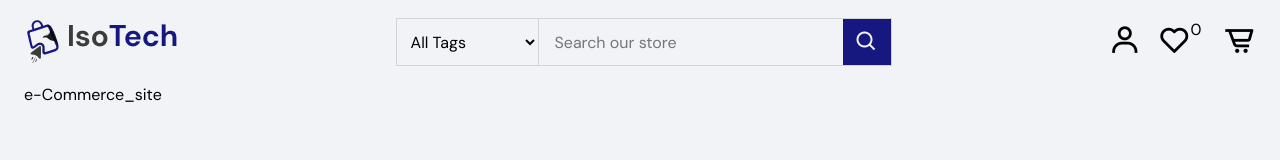
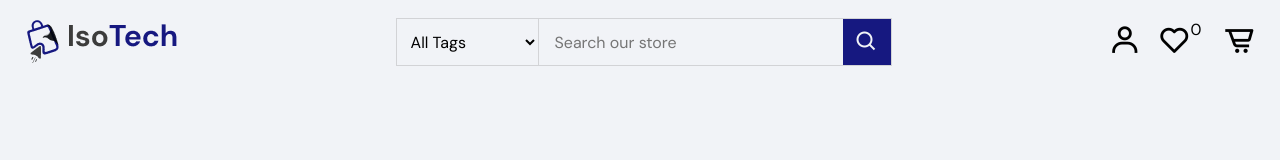
Before and after one commit to amitmahato98/e-Commerce_site, a plain HTML site: page code/index.html in a window 1280 px wide. Drawn offline with nearby package versions, Linux system fonts and the light colour scheme.

Commit message:
code is added

```diff
--- a/code/index.html
+++ b/code/index.html
@@ -64,7 +64,6 @@
         </div>
     </nav-top>
 
-    e-Commerce_site
 
 
 
```
Also changed, not shown: 1 other file.
